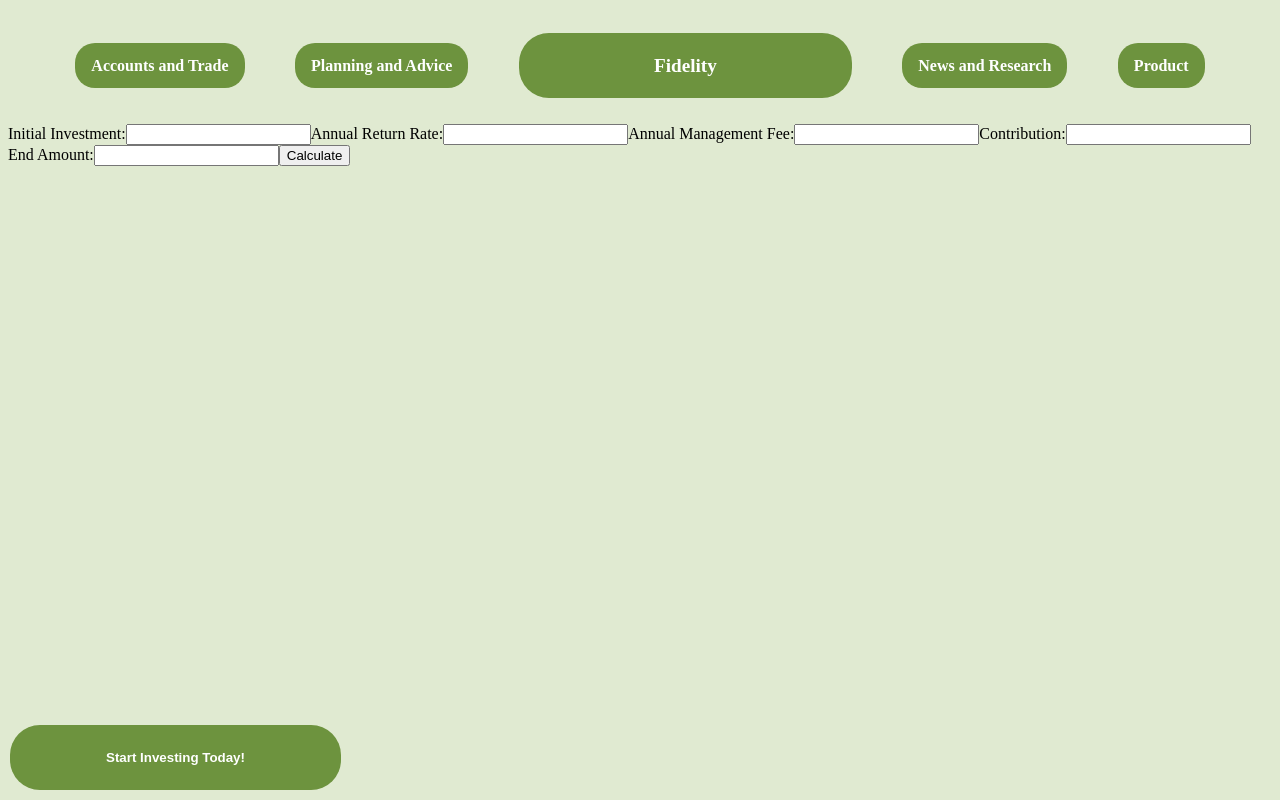
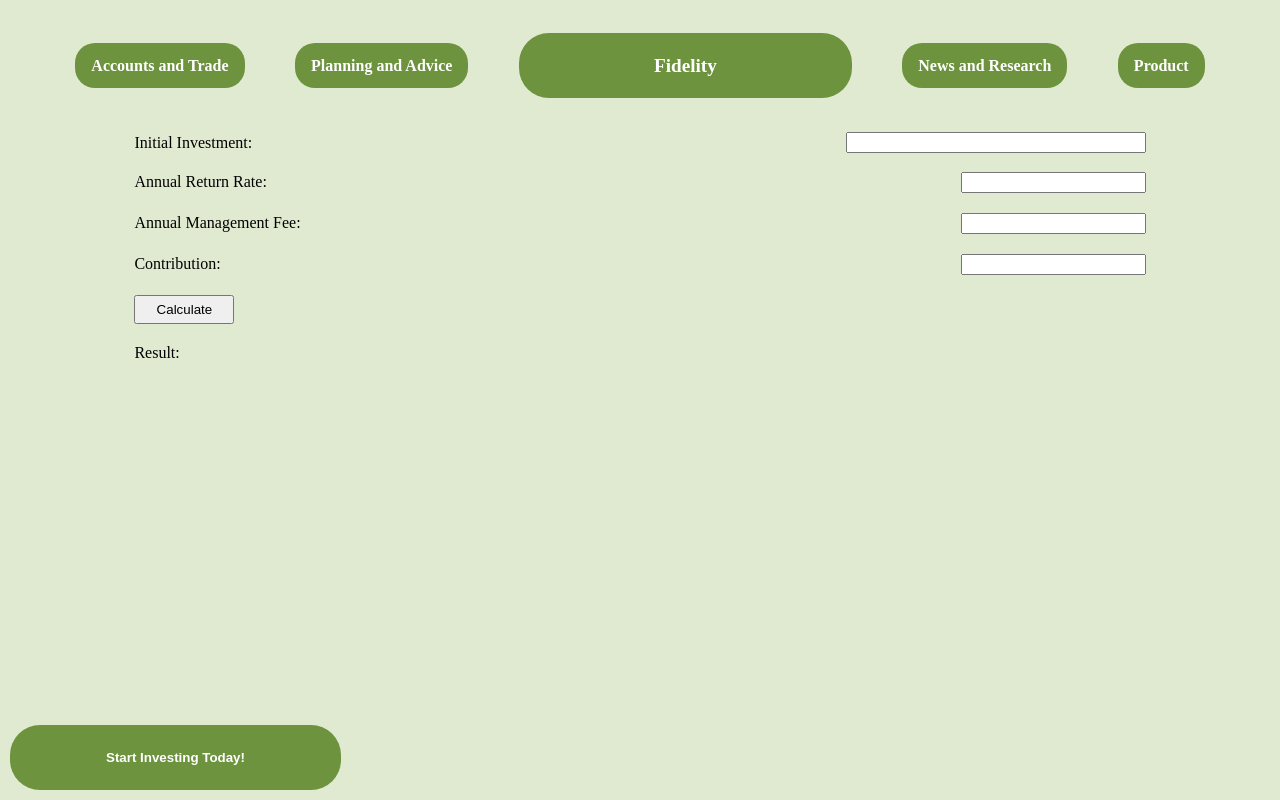
Before and after one commit to N-Carlos/FidelityProject, a React (Create React App) app in the folder reactapp/: page /blogs in a window 1280 px wide. Built offline with nearby package versions, Linux system fonts and the light colour scheme.

Commit message:
calc
calc

```diff
--- a/reactapp/src/pages/blogs.js
+++ b/reactapp/src/pages/blogs.js
@@ -1,20 +1,106 @@
-import React from "react";
+import React, {useState} from "react";
 
 const Blogs = () => {
-  return <form>
-  <label form="fname">Initial Investment:</label>
-  <input type="number" id="InitialInvestment" name="InitialInvestment"></input>
-    <label form="fname">Annual Return Rate:</label>
-  <input type="number" id="AnnualRR" name="AnnualRR"></input>
-  <label form="fname">Annual Management Fee:</label>
-  <input type="number" id="AnnualMF" name="AnnualMF"></input>
-  <label form="fname">Contribution:</label>
-  <input type="number" id="Contribution" name="Contrinbution"></input>
-  <label form="fname">End Amount:</label>
-  <input type="number" id="EndA" name="fname"></input>
-  <button type="button">Calculate</button>
-  </form>
-}
+
+  const formContainerStyle = {
+    display: 'flex',
+    flexDirection: 'column', // Adjust this to 'row' if you want elements to display horizontally
+    gap: '20px', // Adjust the gap between elements
+    width: '80%',
+    margin: '0 auto'
+  };
+
+  const labelInputContainerStyle = {
+    display: 'flex',
+    justifyContent: 'space-between', // Positions label and input to each end
+    alignItems: 'center', // Aligns elements vertically
+  };
+
+  const labelStyle = {
+    margin: '10px 0', // Add margin to create space between labels and inputs
+    // Add any other specific styles for labels if needed
+    minWidth: '100px'
+  };
+
+  const inputContainerStyle = {
+    display: 'flex',
+    alignItems: 'center',
+    flex: '1', // Input occupies remaining space
+    maxWidth: '300px', // Set a maximum width for inputs
+  };
+
+  const inputStyle= {
+    flex: '1',
+    maxWidth: '300px'
+  }
+
+  const resultContainerStyle = {
+    display: 'flex',
+    justifyContent: 'space-between',
+    alignItems: 'center',
+    // Define specific styles for the result container here
+  };
+
+  const [result, setResult] = useState(null);
+
+
+
+  const calculateResult = () => {
+    const initialInvestment = parseFloat(document.getElementById('InitialInvestment').value) || 0;
+    const annualReturnRate = parseFloat(document.getElementById('AnnualRR').value) || 0;
+    const annualManagementFee = parseFloat(document.getElementById('AnnualMF').value) || 0;
+
+    const calculatedResult = initialInvestment * annualReturnRate + annualManagementFee;
+
+    setResult(calculatedResult);
+  };
+
+
+  return (
+    <div style={formContainerStyle}>
+      <form>
+        <div style={labelInputContainerStyle}>
+          <label style={labelStyle} form="fname">Initial Investment:</label>
+          <div style={inputContainerStyle}>
+            <input style={inputStyle} type="number" id="InitialInvestment" name="InitialInvestment"></input>
+          </div>
+        </div>
+
+
+        <div style={labelInputContainerStyle}>
+          <label style={labelStyle} form="fname">Annual Return Rate:</label>
+          <div style={labelStyle}>
+            <input style={inputStyle} type="number" id="AnnualRR" name="AnnualRR"></input>
+          </div>
+        </div>
+
+        <div style={labelInputContainerStyle}>
+          <label style={labelStyle} form="fname">Annual Management Fee:</label>
+          <div style={labelStyle}>
+            <input style={inputStyle} type="number" id="AnnualMF" name="AnnualMF"></input>
+          </div>
+        </div>
+
+        <div style={labelInputContainerStyle}>
+          <label style={labelStyle} form="fname">Contribution:</label>
+          <div style={labelStyle}>
+            <input style={inputStyle} type="number" id="Contribution" name="Contrinbution"></input>
+          </div>
+        </div>
+
+        <button style={{...labelStyle, padding:'5px 10px'}} type="button" onClick={calculateResult}>
+          Calculate</button>
+
+
+        <div style={resultContainerStyle}>
+          <label style={labelStyle}>Result:</label>
+          <div>{result}</div>
+
+        </div>
+    </form>
+  </div>
+  );
+};
 
 
 export default Blogs;
--- a/reactapp/src/pages/contact.js
+++ b/reactapp/src/pages/contact.js
@@ -1,9 +1,16 @@
 import React from "react";
 
 const Contact = () => {
+
+  const labelInputContainerStyle = {
+    display: 'flex',
+    justifyContent: 'space-between', // Positions label and input to each end
+    alignItems: 'center', // Aligns elements vertically
+  };
+
   return (
     <div>
-      <h1>Mail us on feedback@geeksforgeeks.org</h1>
+      <h1 style={labelInputContainerStyle}>Mail us on feedback@geeksforgeeks.org</h1>
     </div>
   );
 };
```
